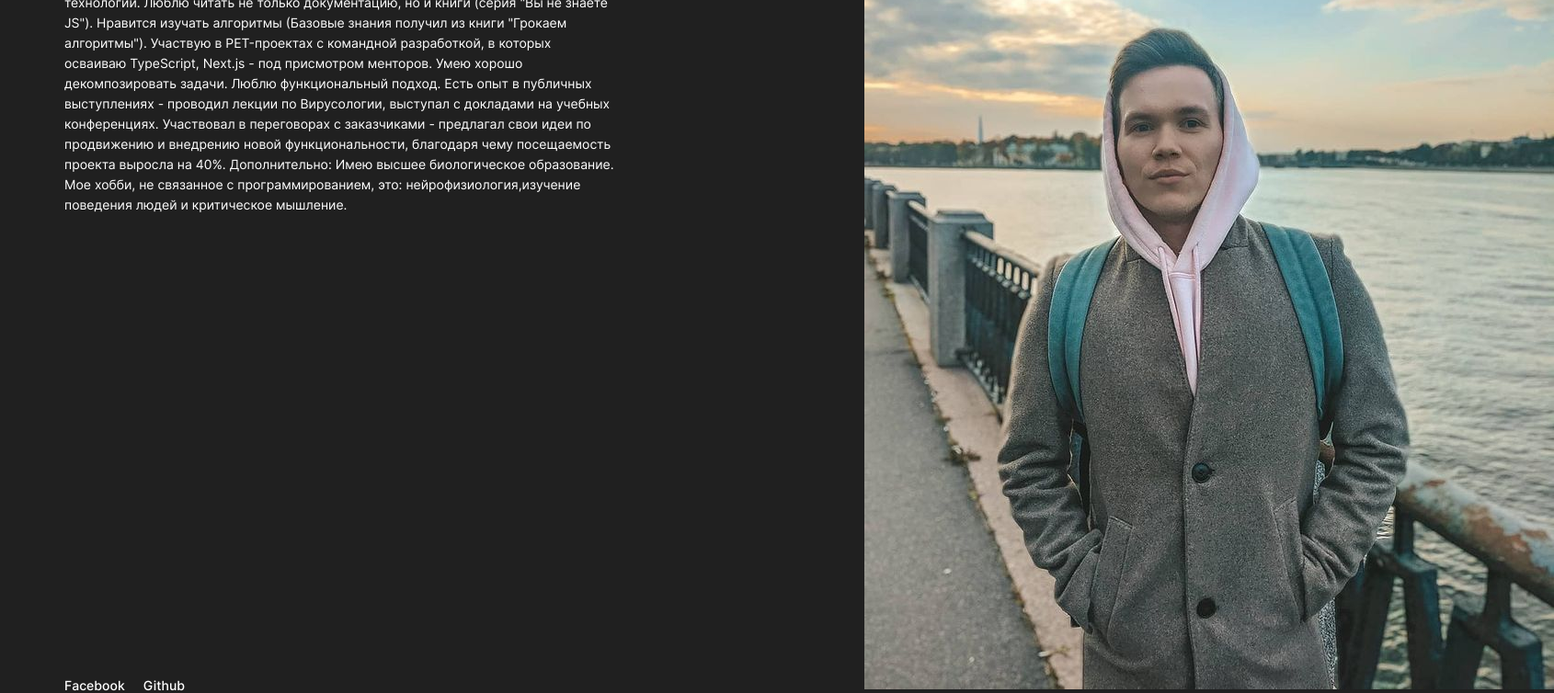
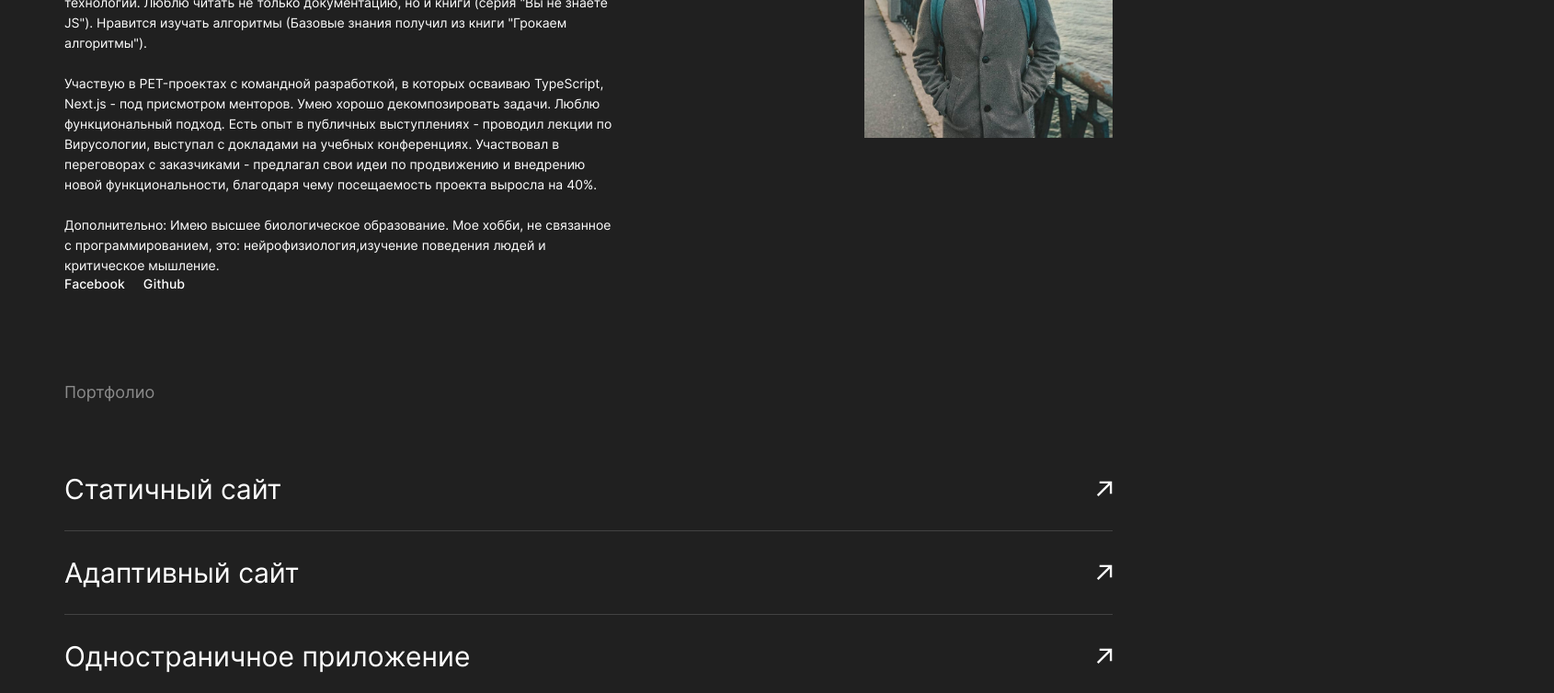
Before and after one commit to RonWinchester/movies-explorer-frontend, a React (Create React App) app: page / in a window 1280 px wide. Shown: the part 1990-2744 px from the top of the page at 92% size, 1690 px wide, since content can reach past the window. Built offline with nearby package versions, Linux system fonts and the light colour scheme; no server answers.

Commit message:
fix: width image

```diff
--- a/src/components/Main/AboutMe/AboutMe.css
+++ b/src/components/Main/AboutMe/AboutMe.css
@@ -25,6 +25,7 @@
 
 .about-me-avatar__image {
   object-fit: cover;
+  width: 100%;
 }
 
 .about-me-information__title {
--- a/src/components/Main/AboutMe/AboutMe.js
+++ b/src/components/Main/AboutMe/AboutMe.js
@@ -21,6 +21,8 @@ function AboutMe() {
             Самостоятельно изучаю новые технологии. Люблю читать не только
             документацию, но и книги (серия "Вы не знаете JS"). Нравится изучать
             алгоритмы (Базовые знания получил из книги "Грокаем алгоритмы").
+            <br/>
+            <br/>
             Участвую в PET-проектах с командной разработкой, в которых осваиваю
             TypeScript, Next.js - под присмотром менторов. Умею хорошо
             декомпозировать задачи. Люблю функциональный подход. Есть опыт в
@@ -28,7 +30,8 @@ function AboutMe() {
             докладами на учебных конференциях. Участвовал в переговорах с
             заказчиками - предлагал свои идеи по продвижению и внедрению новой
             функциональности, благодаря чему посещаемость проекта выросла на
-            40%. Дополнительно: Имею высшее биологическое образование. Мое
+            40%.<br/>
+            <br/> Дополнительно: Имею высшее биологическое образование. Мое
             хобби, не связанное с программированием, это:
             нейрофизиология,изучение поведения людей и критическое мышление.
           </p>
```
